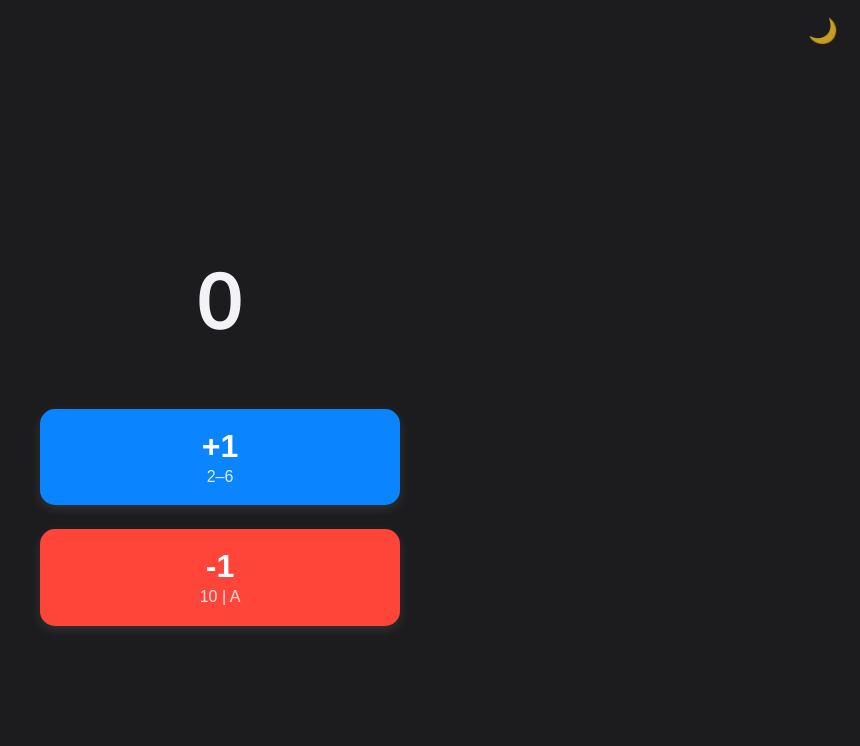
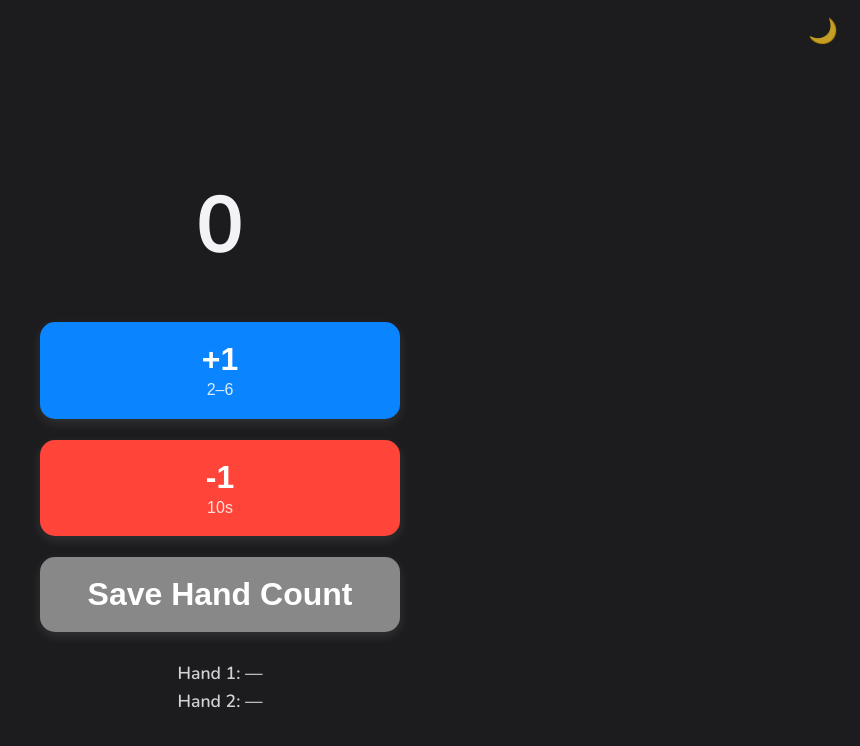
Before and after one commit to cswlim/blackjack-counter, a website: page public/index.html in a window 1280 px wide. Shown: the whole page, without its empty margins (420-1280 px from the left). Drawn offline with nearby package versions, Linux system fonts and the light colour scheme.

Commit message:
Update index.html

```diff
--- a/public/index.html
+++ b/public/index.html
@@ -5,7 +5,6 @@
   <meta name="viewport" content="width=device-width, initial-scale=1.0"/>
   <title>Blackjack Counter</title>
   <link href="https://fonts.googleapis.com/css2?family=Nunito:wght@400;600;700&display=swap" rel="stylesheet">
-
   <style>
     :root {
       --bg: #f9f9f9;
@@ -43,7 +42,7 @@
 
     h1 {
       font-size: clamp(2rem, 8vw, 5rem);
-      margin-bottom: 5vh;
+      margin-bottom: 4vh;
       font-weight: 700;
     }
 
@@ -51,7 +50,7 @@
       width: 90vw;
       max-width: 360px;
       padding: 1.25rem;
-      margin: 0.75rem 0;
+      margin: 0.65rem 0;
       font-size: clamp(1.5rem, 5vw, 2rem);
       font-weight: 700;
       color: white;
@@ -74,6 +73,10 @@
       background: var(--danger);
     }
 
+    .gray {
+      background: var(--gray);
+    }
+
     .hint {
       display: block;
       font-size: clamp(0.8rem, 2vw, 1rem);
@@ -83,7 +86,6 @@
       white-space: nowrap;
     }
 
-    /* 🌗 Dark Mode Toggle */
     .theme-toggle {
       position: absolute;
       top: 1rem;
@@ -100,14 +102,24 @@
     .theme-toggle:hover {
       opacity: 1;
     }
+
+    .hand-display {
+      margin-top: 2vh;
+      font-size: 1.1rem;
+      font-weight: 600;
+      color: var(--text);
+      line-height: 1.6;
+      text-align: center;
+    }
+
+    .hand-display span {
+      display: block;
+      opacity: 0.85;
+    }
   </style>
 </head>
-
 <body class="dark">
-  <!-- 🌗 Dark Mode Toggle Button -->
-  <button class="theme-toggle" onclick="toggleTheme()" title="Toggle Dark Mode">
-    🌙
-  </button>
+  <button class="theme-toggle" onclick="toggleTheme()" title="Toggle Dark Mode">🌙</button>
 
   <h1 id="count">0</h1>
 
@@ -116,14 +128,28 @@
   </button>
 
   <button class="button minus" onclick="sendUpdate(-1)">
-    -1 <span class="hint">10 | A</span>
+    -1 <span class="hint">10s</span>
   </button>
+
+  <!-- Save Hand Button -->
+  <button class="button gray" onclick="saveHandCount()">
+    Save Hand Count
+  </button>
+
+  <!-- Hand Count Display -->
+  <div class="hand-display" id="handHistory">
+    <span>Hand 1: —</span>
+    <span>Hand 2: —</span>
+  </div>
 
   <script>
     let ws = new WebSocket("wss://" + location.host + "/ws");
+    let currentCount = 0;
+    let handHistory = [];
 
     ws.onmessage = (event) => {
-      document.getElementById("count").innerText = event.data;
+      currentCount = parseInt(event.data);
+      document.getElementById("count").innerText = currentCount;
     };
 
     function sendUpdate(value) {
@@ -148,6 +174,23 @@
       body.classList.toggle("dark");
       button.textContent = body.classList.contains("dark") ? "🌙" : "☀️";
     }
+
+    // 💾 Save Hand Count
+    function saveHandCount() {
+      // Add current count to the top of the history
+      handHistory.unshift(currentCount);
+
+      // Keep only the last 2
+      if (handHistory.length > 2) {
+        handHistory = handHistory.slice(0, 2);
+      }
+
+      // Update UI
+      const handDisplay = document.getElementById("handHistory");
+      handDisplay.innerHTML = handHistory
+        .map((val, i) => `<span>Hand ${i + 1}: ${val >= 0 ? "+" : ""}${val}</span>`)
+        .join("");
+    }
   </script>
 </body>
 </html>
```
